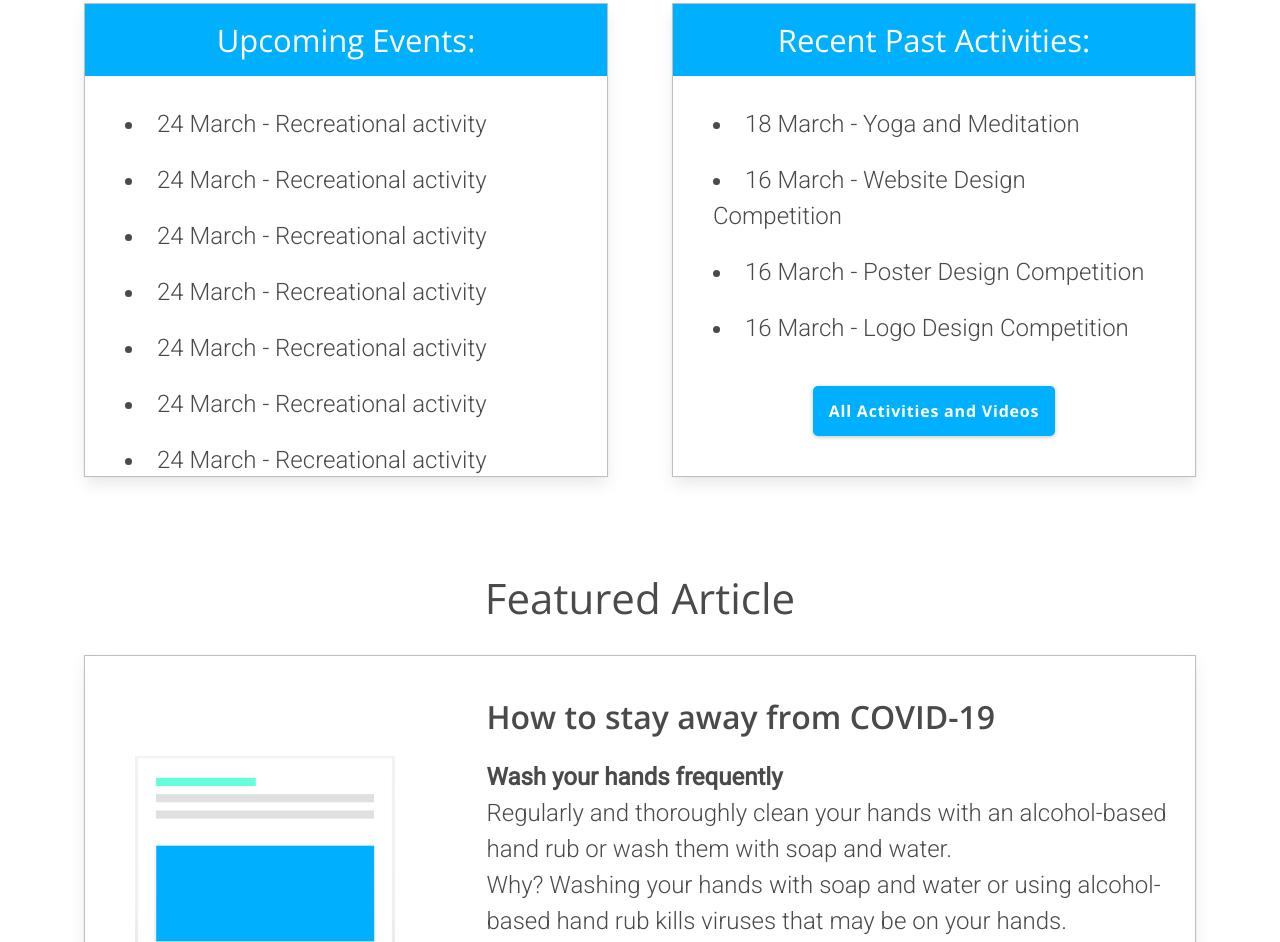
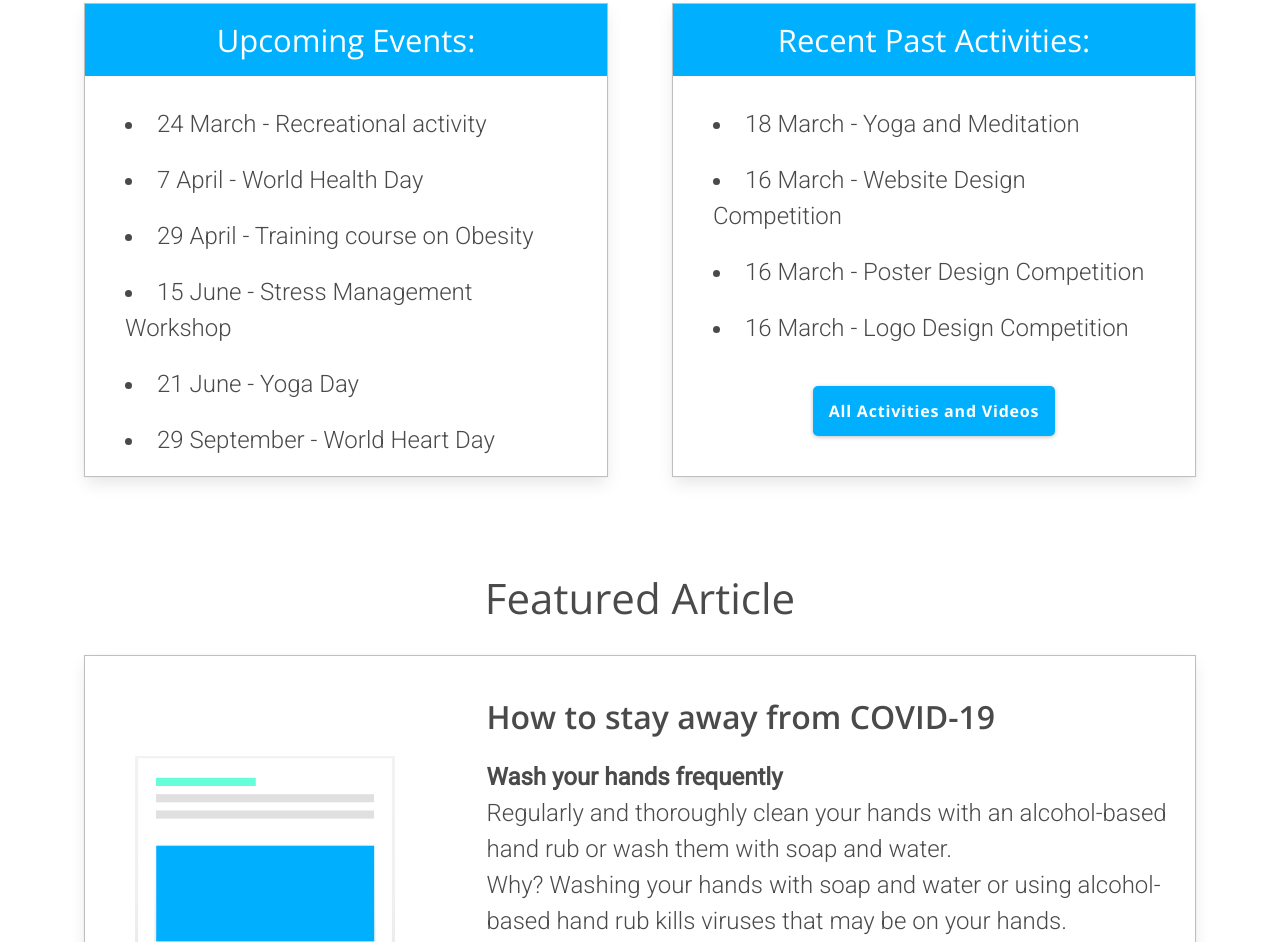
Before and after one commit to ankushdutt/Center-of-Wellness-Website, a website: page index.html in a window 1280 px wide. Shown: the part 1119-2061 px from the top of the page. Drawn offline with nearby package versions, Linux system fonts and the light colour scheme.

Commit message:
updated texts

```diff
--- a/index.html
+++ b/index.html
@@ -81,13 +81,13 @@
           </div>
           <div class="card-content scroll">
             <li>24 March - Recreational activity</li>
-            <li>24 March - Recreational activity</li>
-            <li>24 March - Recreational activity</li>
-            <li>24 March - Recreational activity</li>
-            <li>24 March - Recreational activity</li>
-            <li>24 March - Recreational activity</li>
-            <li>24 March - Recreational activity</li>
-            <li>24 March - Recreational activity</li>
+            <li>7 April - World Health Day</li>
+            <li>29 April - Training course on Obesity</li>
+            <li>15 June - Stress Management Workshop</li>
+            <li>21 June - Yoga Day</li>
+            <li>29 September - World Heart Day</li>
+            <li>30 September - Meditation</li>
+            <li>1 October - Motivation Talk</li>
           </div>
         </div>
       </div>
@@ -136,6 +136,11 @@
         </div>
       </div>
     </div>
+
+    <!-- -----------------FAQ----------------- -->
+
+
+
   </div>
   <!-- -----------------------------------CONTAINER-END----------------------------------- -->
 
```
Also changed, not shown: resources.html (+3 -3 lines).
